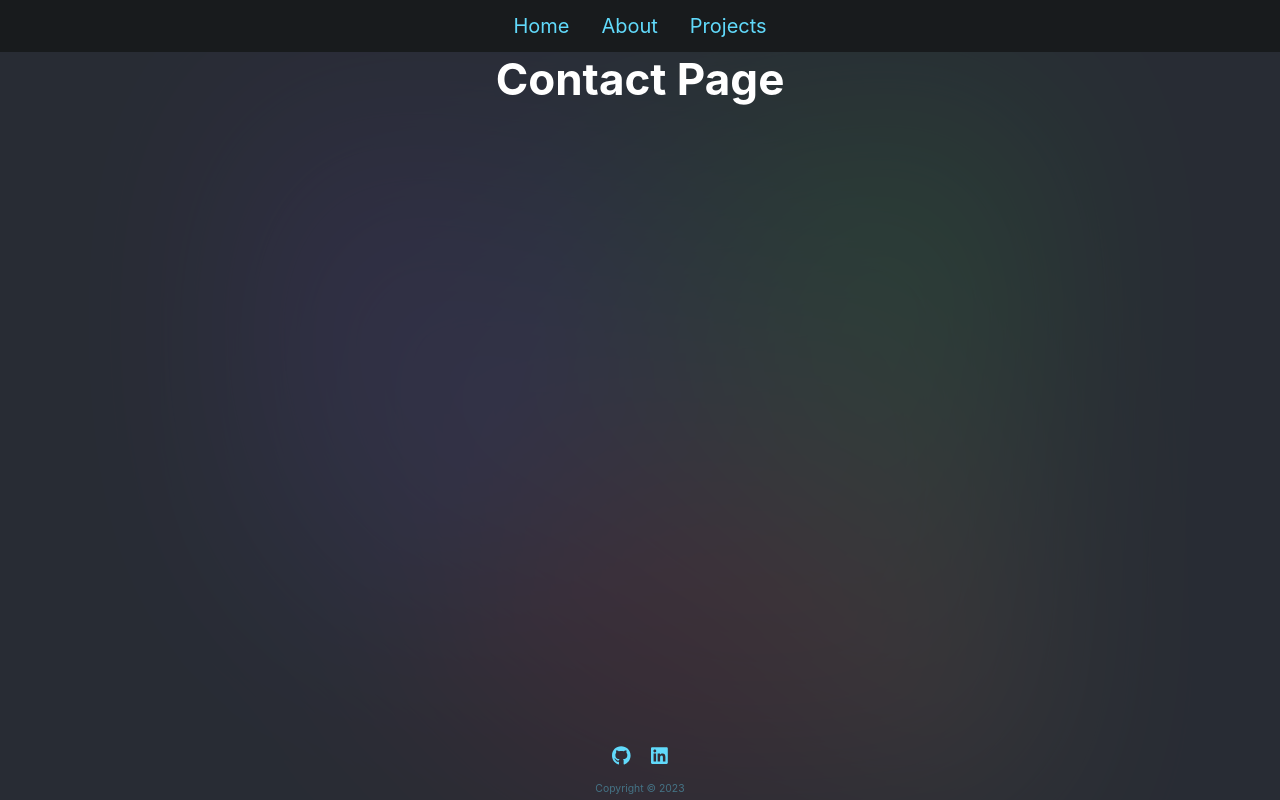
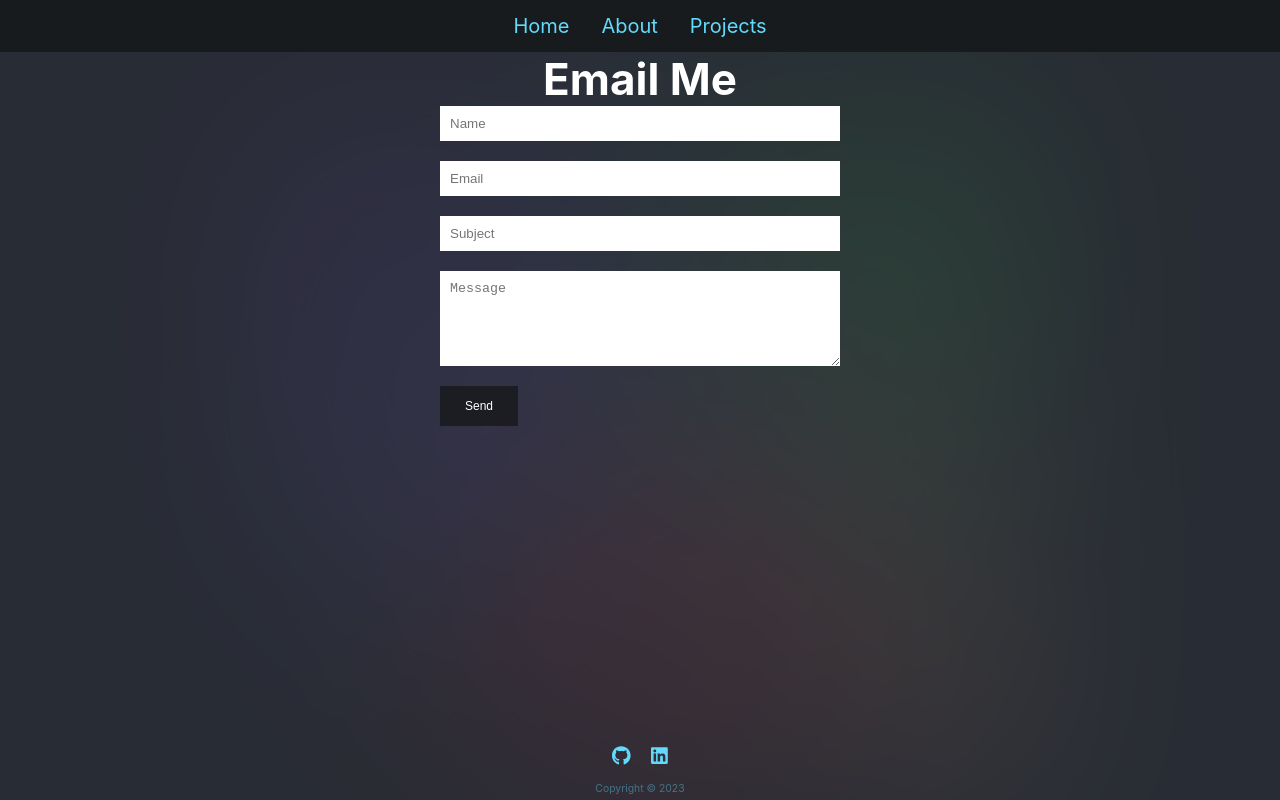
Before and after one commit to SheaDuffy13/portfolio-website-react, a React (Create React App) app: page /about/contact in a window 1280 px wide. Built offline with nearby package versions, Linux system fonts and the light colour scheme.

Commit message:
feat: contact page with emailjs form

```diff
--- a/package.json
+++ b/package.json
@@ -9,6 +9,7 @@
     "@testing-library/jest-dom": "^5.16.5",
     "@testing-library/react": "^13.4.0",
     "@testing-library/user-event": "^13.5.0",
+    "emailjs-com": "^3.2.0",
     "react": "^18.2.0",
     "react-dom": "^18.2.0",
     "react-router-dom": "^6.11.2",
--- a/src/App.css
+++ b/src/App.css
@@ -100,6 +100,41 @@ body {
  }
 
 
+ /* CONTACT ME PAGE */
+ form {
+  display: flex;
+  flex-direction: column;
+  align-items: flex-start;
+  max-width: 400px;
+  margin: 0 auto;
+}
+
+form label {
+  display: block;
+  margin-top: 20px;
+}
+
+form input,
+form textarea {
+  width: 100%;
+  padding: 10px;
+  box-sizing: border-box;
+  margin-bottom: 20px;
+}
+
+form button {
+  background-color: #111111a2; /*or #181b1d */
+  border: none;
+  color: white;
+  padding: 13px 25px;
+  text-align: center;
+  text-decoration: none;
+  display: inline-block;
+  font-size: 1.5vh;
+  cursor: pointer;
+}
+
+
  /* ---PROJECT PAGE--- */
 
 .project-list {
--- a/src/pages/ContactPage.jsx
+++ b/src/pages/ContactPage.jsx
@@ -1,9 +1,34 @@
+import emailjs from 'emailjs-com';
 
 export function ContactPage() {
 
-    return(
-        <div>
-            <h1>Contact Page</h1>
-        </div>
-    )
-}
+    const handleSubmit = (event) => {
+      event.preventDefault();
+      // handle form submission
+        emailjs.sendForm('service_hnu743m', 'template_28amgik', event.target, 'GZsC3Vb34Y5LFogOV')
+        .then((result) => {
+            console.log(result.text);
+            alert('Your message has been sent successfully!');
+        }, (error) => {
+            console.log(error.text);
+            alert('Something went wrong');
+        });
+    };
+
+    return (
+      <div>
+        <h1>Email Me</h1>
+        <form onSubmit={handleSubmit}>
+        <input type="text" id="name" name="from_name" placeholder="Name" required />
+
+        <input type="email" id="email" name="from_email" placeholder="Email" required />
+
+        <input type="text" id="subject" name="subject" placeholder="Subject" required />
+
+        <textarea id="message" name="message" placeholder="Message" rows="5" required></textarea>
+
+        <button type="submit">Send</button>
+      </form>
+      </div>
+    );
+  }
```
Also changed, not shown: 1 other file (tests, documents, lock files or other folders).
